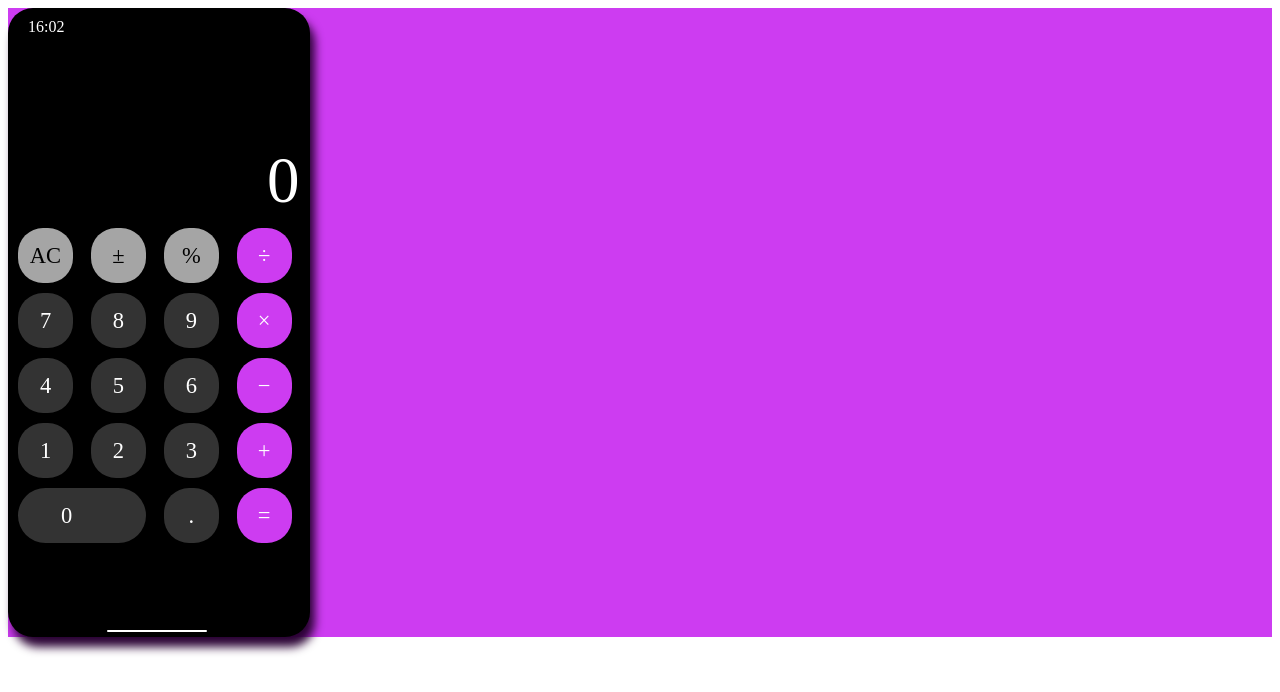
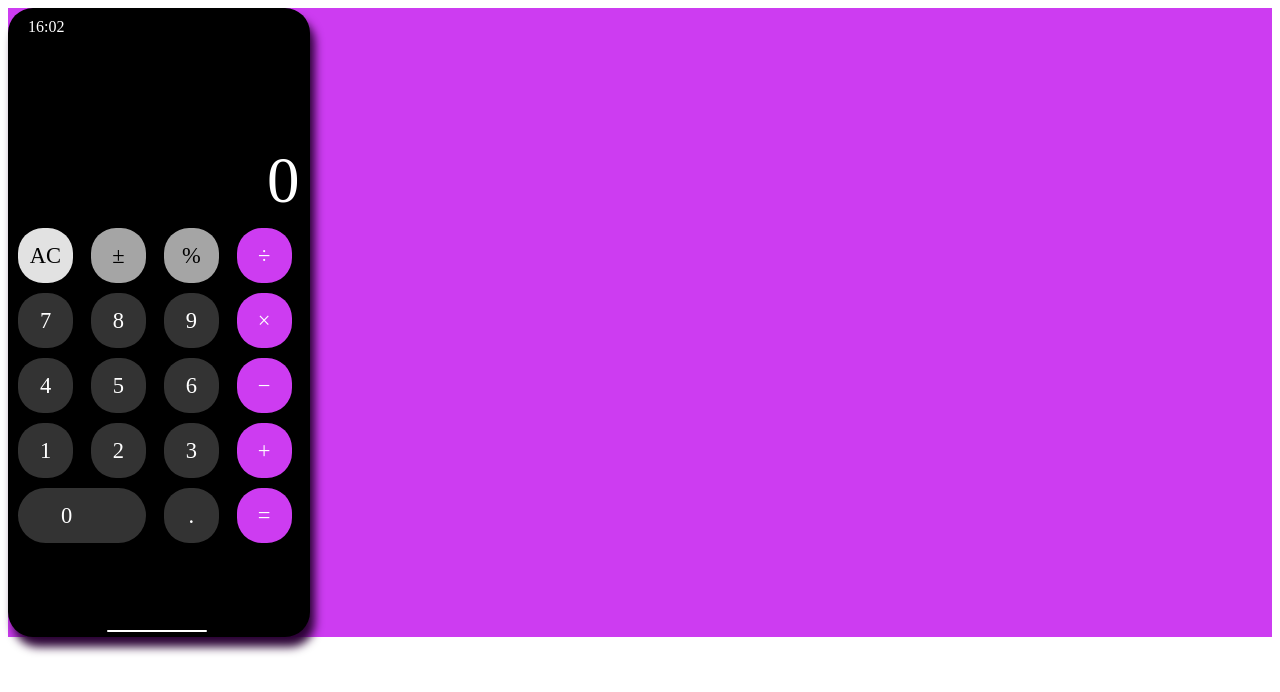
Before and after one commit to Oyeleye/Web-calculator, a React (Create React App) app: page / in a window 1280 px wide. In both pictures the pointer is over the element "AC". Shown: the top 692 px of the page. Built offline with nearby package versions, Linux system fonts and the light colour scheme.

Commit message:
Hover buttons

```diff
--- a/src/Components/Button/Button.css
+++ b/src/Components/Button/Button.css
@@ -8,6 +8,9 @@
     align-items: center;
     justify-content: center;
     cursor: pointer;
+}
+.Button:hover {
+    background: rgb(121, 120, 120);
 }
 .Button.zero {
     width: 85px;
@@ -21,6 +24,13 @@
     color:#000000;
     background: #a5a5a5;
 }
+.Button.function:hover {
+    background: #e2e2e2;
+}
 .Button.operator {
     background: #cd3cf1;
 }
+.Button.operator:hover {
+    background: rgb(211, 171, 209);
+    color: #cd3cf1;
+}
```
